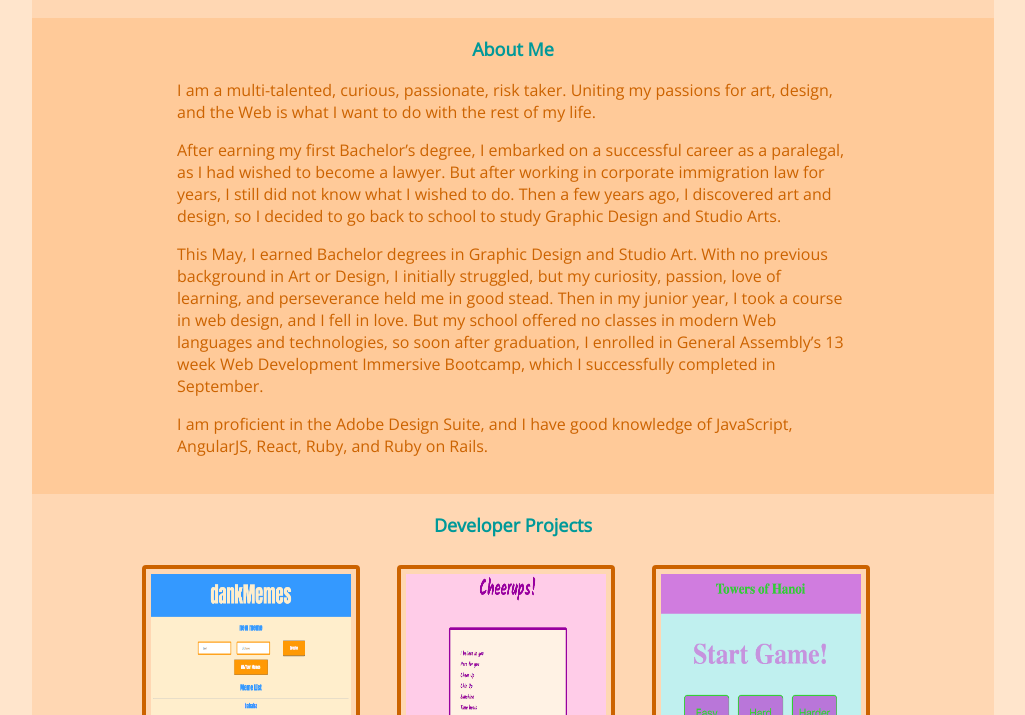
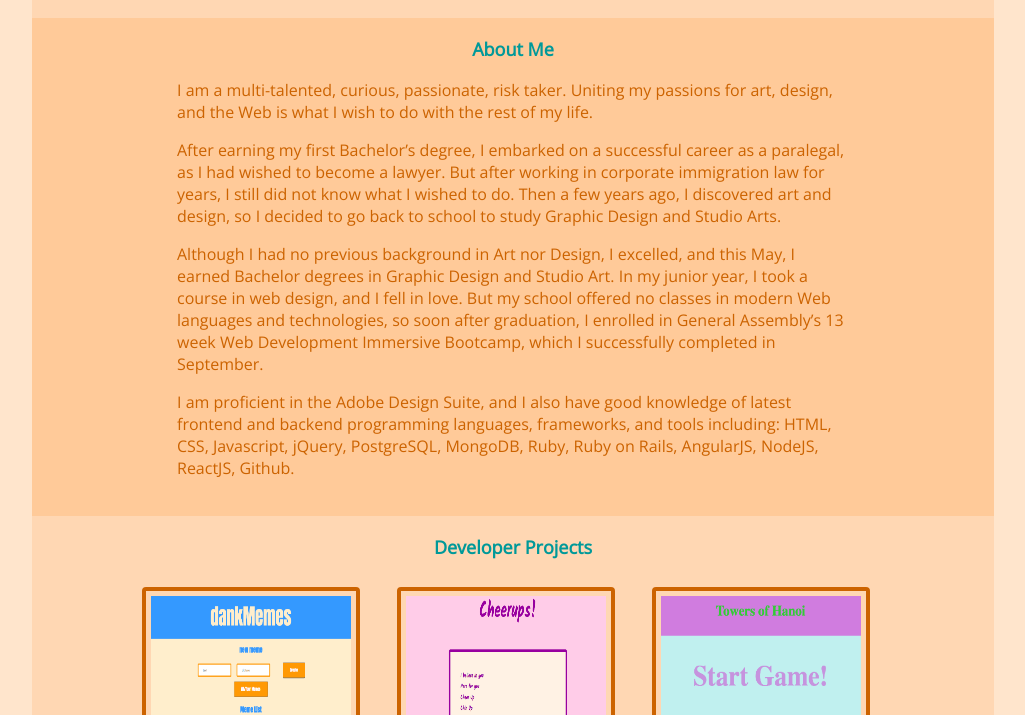
Before and after one commit to sanjaywallah/sanjaywallah.github.io, a plain HTML site: page index.html in a window 1280 px wide. Shown: the part 385-1100 px from the top of the page, without its empty margins (128-1153 px from the left). Drawn offline with nearby package versions, Linux system fonts and the light colour scheme.

Commit message:
added content

```diff
--- a/index.html
+++ b/index.html
@@ -20,16 +20,15 @@
       <section class="about">
         <h3 id="about">About Me</h3>
         <div class="about_me">
-          <p>I am a multi-talented, curious, passionate, risk taker.  Uniting my passions for art, design, and the Web is what I want to do with the rest of my life.</p>
+          <p>I am a multi-talented, curious, passionate, risk taker.  Uniting my passions for art, design, and the Web is what I wish to do with the rest of my life.</p>
           <p>After earning my first Bachelor’s degree, I embarked on a successful career as a paralegal,
           as I had wished to become a lawyer.  But after working in corporate immigration law for years,
           I still did not know what I wished to do.  Then a few years ago, I discovered art and design, so I decided to go back to school to study
           Graphic Design and Studio Arts. </p>
-          <p>This May, I earned Bachelor degrees in Graphic Design and Studio Art.  With no previous background in Art or Design, I initially struggled,
-          but my curiosity, passion, love of learning, and perseverance held me in good stead.  Then in my junior year, I took a course in web design, and I fell in love.
+          <p>Although I had no previous background in Art nor Design, I excelled, and this May, I earned Bachelor degrees in Graphic Design and Studio Art.  In my junior year, I took a course in web design, and I fell in love.
           But my school offered no classes in modern Web languages and technologies, so soon after graduation, I enrolled in General Assembly’s 13 week Web Development Immersive Bootcamp,
           which I successfully completed in September.</p>
-          <p>I am proficient in the Adobe Design Suite, and I have good knowledge of JavaScript, AngularJS, React, Ruby, and Ruby on Rails.</p>
+          <p>I am proficient in the Adobe Design Suite, and I also have good knowledge of latest frontend and backend programming languages, frameworks, and tools including: HTML, CSS, Javascript, jQuery, PostgreSQL, MongoDB, Ruby, Ruby on Rails, AngularJS, NodeJS, ReactJS, Github.</p>
         </div>
       </section>
       <section class="developer_projects clearfix">
```
